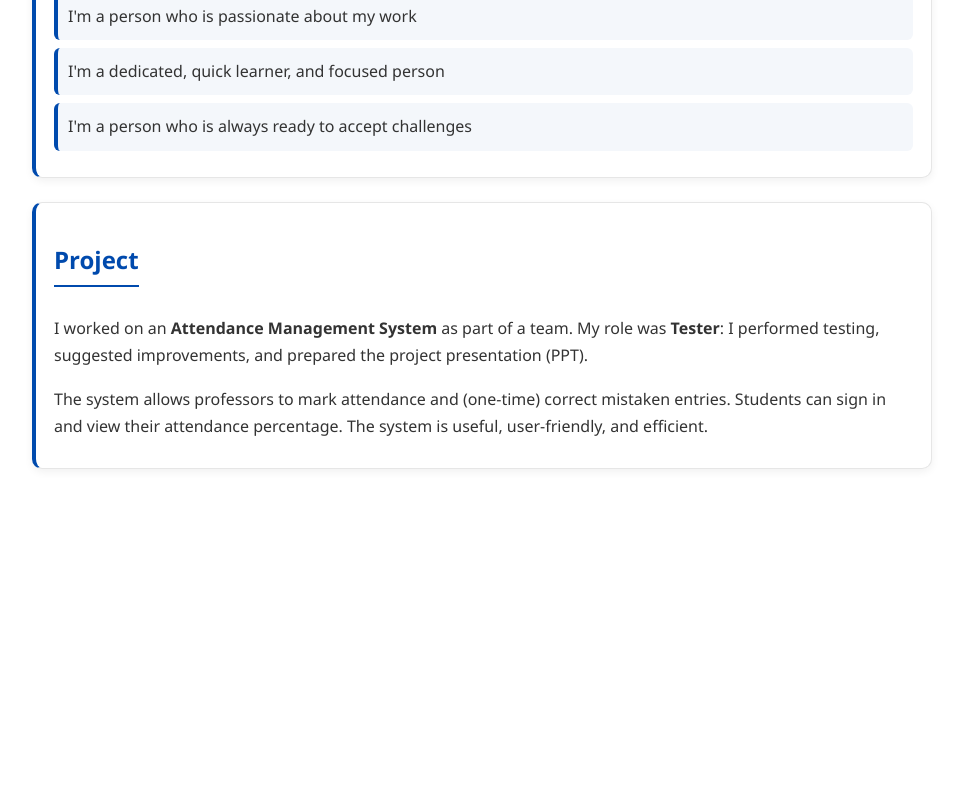
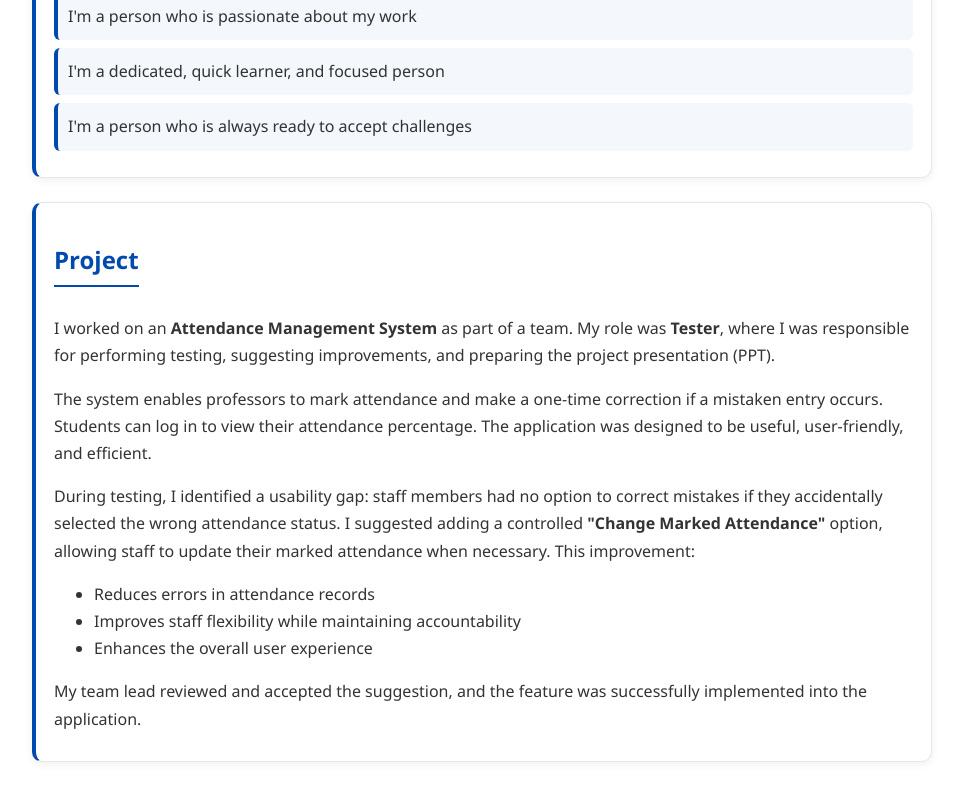
Before and after one commit to lokeshwari08/project1, a React (Create React App) app: page / in a window 1280 px wide. Shown: the part 988-1788 px from the top of the page, without its empty margins (158-1121 px from the left). Before the commit the page ends 1551 px from the top, so only its background shows below. Built offline with nearby package versions, Linux system fonts and the light colour scheme.

Commit message:
adding details in my project

```diff
--- a/src/Components/ContactUs.js
+++ b/src/Components/ContactUs.js
@@ -39,7 +39,8 @@ export const ContactUs = () => {
 
           {/* Resume Download Button */}
           <a
-  href="/Assets/lokeshwariM.pdf"
+  href="/Assets/lokeshwari
+  M.pdf"
   download
   className="resume-btn"
 >
--- a/src/Components/Homepage.css
+++ b/src/Components/Homepage.css
@@ -2,6 +2,7 @@
    Homepage.css
    Styling for your Homepage
    =============================== */
+
 
 /* Main container for the whole homepage */
 .homepage {
--- a/src/Components/Homepage.js
+++ b/src/Components/Homepage.js
@@ -68,13 +68,32 @@ function Homepage() {
         <h2>Project</h2>
        <p>
     I worked on an <strong>Attendance Management System</strong> as part of a team.
-          My role was <strong>Tester</strong>: I performed testing, suggested improvements,
-          and prepared the project presentation (PPT).
+    My role was <strong>Tester</strong>, where I was responsible for performing testing, suggesting improvements,
+    and preparing the project presentation (PPT).
   </p>
+
   <p>
-          The system allows professors to mark attendance and (one-time) correct mistaken entries.
-          Students can sign in and view their attendance percentage. The system is useful,
+    The system enables professors to mark attendance and make a one-time correction if a mistaken entry occurs.
+    Students can log in to view their attendance percentage. The application was designed to be useful,
     user-friendly, and efficient.
+  </p>
+
+  <p>
+    During testing, I identified a usability gap: staff members had no option to correct mistakes
+    if they accidentally selected the wrong attendance status.
+    I suggested adding a controlled <strong>"Change Marked Attendance"</strong> option, allowing staff to update
+    their marked attendance when necessary. This improvement:
+  </p>
+
+  <ul>
+    <li>Reduces errors in attendance records</li>
+    <li>Improves staff flexibility while maintaining accountability</li>
+    <li>Enhances the overall user experience</li>
+  </ul>
+
+  <p>
+    My team lead reviewed and accepted the suggestion, and the feature was successfully implemented
+    into the application.
   </p>
       </section>
 
```
Lines whose indentation alone changed are shown as unchanged.
